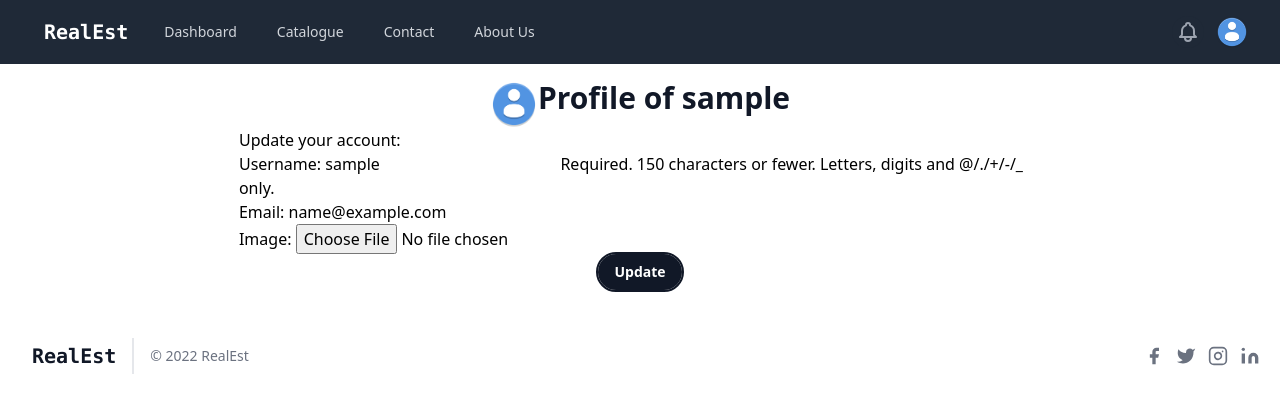
After one commit to SonuBardai/Azure-RealEst-WebApp, a Django app: page /profile/ in a window 1280 px wide. The commit adds this page. Shown: the top 413 px of the page. Run offline with Django 3.2, Linux system fonts and the light colour scheme; the visitor is signed in with stand-in values (Sample User, id 1); some libraries are stand-ins or nearby versions.

Commit message:
Added Login and Registration, and User profile updates.

```diff
--- a/RealEst/settings.py
+++ b/RealEst/settings.py
@@ -136,3 +136,5 @@ CRISPY_TEMPLATE_PACK = 'tailwind'
 
 MEDIA_ROOT = os.path.join(BASE_DIR, 'media')
 MEDIA_URL = '/media/'
+
+LOGIN_REDIRECT_URL = 'market-home'
--- a/RealEst/urls.py
+++ b/RealEst/urls.py
@@ -18,11 +18,15 @@ from django.urls import path, include
 from users import views as user_views
 from django.conf import settings
 from django.conf.urls.static import static
+from django.contrib.auth import views as auth_views
 
 urlpatterns = [
     path('admin/', admin.site.urls),
     path('', include('market.urls')),
     path('register/', user_views.register, name='register'),
+    path('login/', auth_views.LoginView.as_view(template_name='users/login.html'), name='login'),
+    path('logout/', user_views.logout_user, name='logout'),
+    path('profile/', user_views.profile, name='profile')
 ]
 
 if settings.DEBUG:
--- a/market/templates/market/base.html
+++ b/market/templates/market/base.html
@@ -58,7 +58,7 @@
 
 
         <div class="absolute inset-y-0 right-0 flex items-center pr-2 sm:static sm:inset-auto sm:ml-6 sm:pr-0">
-          {% if login == true %}
+          {% if user.is_authenticated %}
             <button type="button"
               class="bg-gray-800 p-1 rounded-full text-gray-400 hover:text-white focus:outline-none focus:ring-2 focus:ring-offset-2 focus:ring-offset-gray-800 focus:ring-white">
               <span class="sr-only">View notifications</span>
@@ -77,7 +77,7 @@
                   id="user-menu-button" aria-expanded="false" aria-haspopup="true">
                   <span class="sr-only">Open user menu</span>
                   <img id="profile-picture" class="h-8 w-8 rounded-full"
-                    src="https://source.unsplash.com/user/erondu/1600x1600" alt="">
+                    src="{{ user.profile.image.url }}" alt="">
                 </button>
               </div>
 
@@ -85,17 +85,18 @@
               <div id="profile-dropdown"
                 class="origin-top-right absolute right-0 mt-2 w-48 rounded-md shadow-lg py-1 bg-white ring-1 ring-black ring-opacity-5 focus:outline-none hidden"
                 role="menu" aria-orientation="vertical" aria-labelledby="user-menu-button" tabindex="-1">
-                <a href="#" class="block px-4 py-2 text-sm text-gray-700" role="menuitem" tabindex="-1"
+                <a href="{% url 'profile' %}" class="block px-4 py-2 text-sm text-gray-700" role="menuitem" tabindex="-1"
                   id="user-menu-item-0">Your Profile</a>
                 <a href="#" class="block px-4 py-2 text-sm text-gray-700" role="menuitem" tabindex="-1"
                   id="user-menu-item-1">Settings</a>
-                <a href="#" class="block px-4 py-2 text-sm text-gray-700" role="menuitem" tabindex="-1"
+                <a href="{% url 'logout' %}" class="block px-4 py-2 text-sm text-gray-700" role="menuitem" tabindex="-1"
                   id="user-menu-item-2">Sign out</a>
               </div>
 
             {% else %}
+
               <div>
-                <a href="" id="nav_login"
+                <a href="{% url 'login' %}" id="nav_login"
                 class="text-gray-300 hover:bg-gray-700 hover:text-white px-3 py-2 rounded-md text-sm font-medium">Login</a>
                 <a href="{% url 'register' %}" id="nav_register"
                 class="text-gray-300 hover:bg-gray-700 hover:text-white px-3 py-2 rounded-md text-sm font-medium">Register</a>
--- a/users/forms.py
+++ b/users/forms.py
@@ -10,3 +10,17 @@ class UserRegistration(UserCreationForm):
     class Meta:
         model = User
         fields = ['username', 'email', 'password1', 'password2']
+
+
+class UserUpdate(forms.ModelForm):
+    email = forms.EmailField()
+
+    class Meta:
+        model = User
+        fields = ['username', 'email']
+
+
+class ProfileUpdate(forms.ModelForm):
+    class Meta:
+        model = Profile
+        fields = ['image']
--- a/users/models.py
+++ b/users/models.py
@@ -1,5 +1,6 @@
 from django.db import models
 from django.contrib.auth.models import User
+from PIL import Image
 
 class Profile(models.Model):
     user = models.OneToOneField(User, on_delete=models.CASCADE)
@@ -7,3 +8,16 @@ class Profile(models.Model):
 
     def __str__(self):
         return f'Profile of {self.user.username}'
+
+    def save(self):
+        super().save()
+        # Saving the new profile picture to the DB
+
+        img = Image.open(self.image.path)
+        if img.height > 200 or img.width > 200:
+            size = (200, 200)
+            img.thumbnail(size)
+            img.save(self.image.path)
+        # Grabbing the saved profile picture and compressing it
+
+        # JPEG_20170925_075938_684367262_XpBHvk6
--- a/users/signals.py
+++ b/users/signals.py
@@ -1,6 +1,7 @@
 from django.db.models.signals import post_save
 from django.dispatch import receiver
 from .models import User, Profile
+import os
 
 @receiver(post_save, sender=User)
 def create_profile(sender, instance, created, **kwargs):
--- /dev/null
+++ b/users/templates/users/profile.html
@@ -0,0 +1,17 @@
+{% extends 'market/base.html' %}
+{% load tailwind_filters %}
+{% block body %}
+    <form class="flex flex-col w-5/6 py-4 px-8 mx-auto" method="POST" enctype="multipart/form-data">
+        {% csrf_token %}
+        <div class="flex mx-auto">
+            <img src="{{ user.profile.image.url }}" class="mx-10 rounded-full w-12 mx-auto" alt="ProfilePicture">
+            <div class="text-3xl mb-3 mx-auto font-extrabold text-gray-900">Profile of {{ user.username }}</div>
+        </div>
+        <div class="w-4/5 mx-auto">
+            <div>Update your account:</div>
+            {{ u_form|crispy }}
+            {{ p_form|crispy }}
+        </div>
+        <button type="submit" class="outline outline-2 outline-gray-900 px-4 py-2 font-semibold text-sm bg-gray-900 text-white rounded-full shadow-sm mx-auto">Update</button>
+    </form>
+{% endblock body %}
--- a/users/views.py
+++ b/users/views.py
@@ -1,7 +1,9 @@
 from django.shortcuts import render
 from django.contrib import messages
 from django.shortcuts import redirect
-from .forms import UserRegistration
+from .forms import UserRegistration, UserUpdate, ProfileUpdate
+from django.contrib.auth.decorators import login_required
+from django.contrib.auth import logout
 
 def register(request):
     if request.method == 'POST':
@@ -17,3 +19,26 @@ def register(request):
         'form' : register_form
     }
     return render(request, 'users/register.html', context)
+
+@login_required
+def logout_user(request):
+    logout(request)
+    return redirect('market-home')
+
+@login_required
+def profile(request):
+    if request.method == 'POST':
+        u_form = UserUpdate(request.POST, instance = request.user)
+        p_form = ProfileUpdate(request.POST, request.FILES,
+                                instance = request.user.profile)
+        if u_form.is_valid() and p_form.is_valid():
+            u_form.save()
+            p_form.save()
+    else:
+        u_form = UserUpdate(instance = request.user)
+        p_form = ProfileUpdate()
+    context = {
+        'u_form' : u_form,
+        'p_form' : p_form
+    }
+    return render(request, 'users/profile.html', context)
```
Also changed, not shown: users/templates/users/login.html (added, +12 -0 lines), media/default.jpg (added), media/profile-pics/JPEG_20170925_075938_684367262_Zzs4gOr.jpg (added), media/profile-pics/podcastcover_characters_transparent.png (added), media/profile-pics/podcastcover_characters_transparent_FEXQtCt.png (added), media/profile-pics/podcastcover_characters_transparent_LGx0aKL.png (added), media/profile-pics/podcastcover_characters_transparent_rc2qbhH.png (added), 1 other file.
